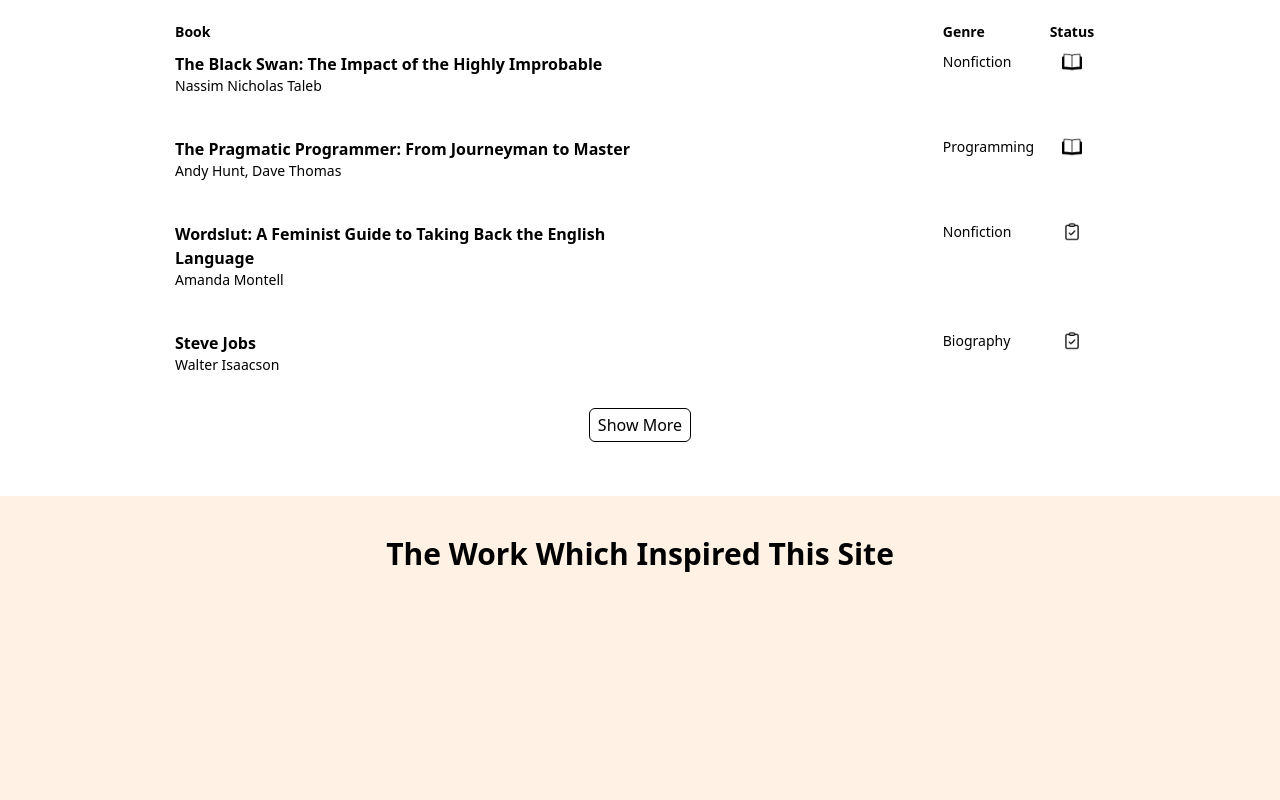
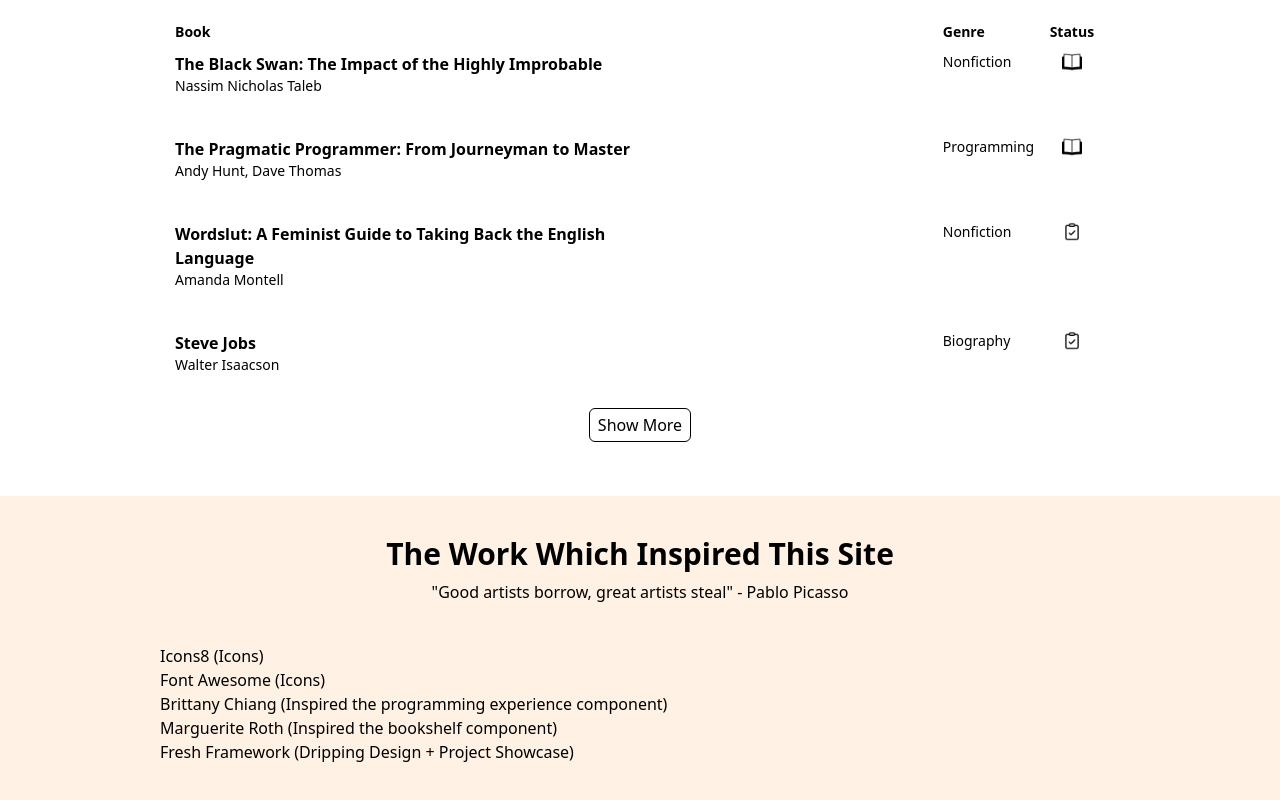
Before and after one commit to Hiccup246/jameswatt, a Next.js app: page / in a window 1280 px wide. Shown: the part 2257-3057 px from the top of the page. Before the commit the page ends 2909 px from the top, so only its background shows below. Built offline with nearby package versions, Linux system fonts and the light colour scheme.

Commit message:
Complete basic draft of credits section, update readme

```diff
--- a/components/AboutMeSection.tsx
+++ b/components/AboutMeSection.tsx
@@ -27,7 +27,7 @@ export default function AboutMeSection() {
             <div className="flex flex-row justify-center">
                 {/* text-grey transition-colors ease-[cubic-bezier(0.05,0,0,1)] duration-500 */}
                 <div className="w-8 my-auto mr-8 hover:scale-105 duration-200 ease-in">
-                    <a className="hover:cursor-pointer hover:text-grey duration-200 ease-in"
+                    <a className="hover:text-grey duration-200 ease-in"
                         href="https://github.com/Hiccup246"
                         aria-label="Github Profile">
                         <GithubIcon />
@@ -35,7 +35,7 @@ export default function AboutMeSection() {
                 </div>
 
                 <div className="w-8 my-auto mr-8 hover:scale-105 duration-200 ease-in">
-                    <a className="hover:cursor-pointer hover:text-grey duration-200 ease-in"
+                    <a className="hover:text-grey duration-200 ease-in"
                         href="https://www.linkedin.com/in/jameswattpro"
                         aria-label="LinkedIn Profile">
                         <LinkedInIcon />
@@ -43,7 +43,7 @@ export default function AboutMeSection() {
                 </div>
 
                 <div className="w-10 my-auto mr-8 hover:scale-105 duration-200 ease-in">
-                    <a className="hover:cursor-pointer hover:text-grey duration-200 ease-in"
+                    <a className="hover:text-grey duration-200 ease-in"
                         href="mailto:james@jameswatt.io"
                         target="_blank"
                         rel="noopener noreferrer"
@@ -53,7 +53,7 @@ export default function AboutMeSection() {
                 </div>
 
                 <div className="w-10 my-auto hover:scale-105 duration-200 ease-in">
-                    <a className="hover:cursor-pointer hover:text-grey duration-200 ease-in"
+                    <a className="hover:text-grey duration-200 ease-in"
                         href="/jameswatt-resume.pdf"
                         target="_blank"
                         rel="noreferrer"
--- a/components/CreditsSection.tsx
+++ b/components/CreditsSection.tsx
@@ -3,9 +3,45 @@ import SectionLayout from "./SectionLayout";
 export default function CreditsSection() {
     return (
         <SectionLayout isBgColorPrimary={false}>
-            <h1 className="self-center text-2xl sm:text-3xl font-bold mb-10">
+            <h1 className="self-center text-2xl sm:text-3xl font-bold mb-2">
                 The Work Which Inspired This Site
             </h1>
+
+            <h2 className="text-center mb-10">"Good artists borrow, great artists steal" - Pablo Picasso</h2>
+
+            <div>
+                <ul>
+                    <li>
+                        <a className="hover:underline" href="https://icons8.com/" aria-label="Icons8 Homepage">
+                            Icons8 (Icons)
+                        </a>
+                    </li>
+
+                    <li>
+                        <a className="hover:underline" href="https://fontawesome.com/" aria-label="Font Awesome Homepage">
+                            Font Awesome (Icons)
+                        </a>
+                    </li>
+
+                    <li>
+                        <a className="hover:underline" href="https://brittanychiang.com/" aria-label="Brittany Chiang Website">
+                            Brittany Chiang (Inspired the programming experience component)
+                        </a>
+                    </li>
+
+                    <li>
+                        <a className="hover:underline" href="https://marguerite.io/" aria-label="Marguerite Roth Website">
+                            Marguerite Roth (Inspired the bookshelf component)
+                        </a>
+                    </li>
+
+                    <li>
+                        <a className="hover:underline" href="https://fresh.deno.dev/" aria-label="Fresh Framework Homepage">
+                            Fresh Framework (Dripping Design + Project Showcase)
+                        </a>
+                    </li>
+                </ul>
+            </div>
         </SectionLayout>
     )
 }
```
Also changed, not shown: 1 other file (tests, documents, lock files or other folders).
